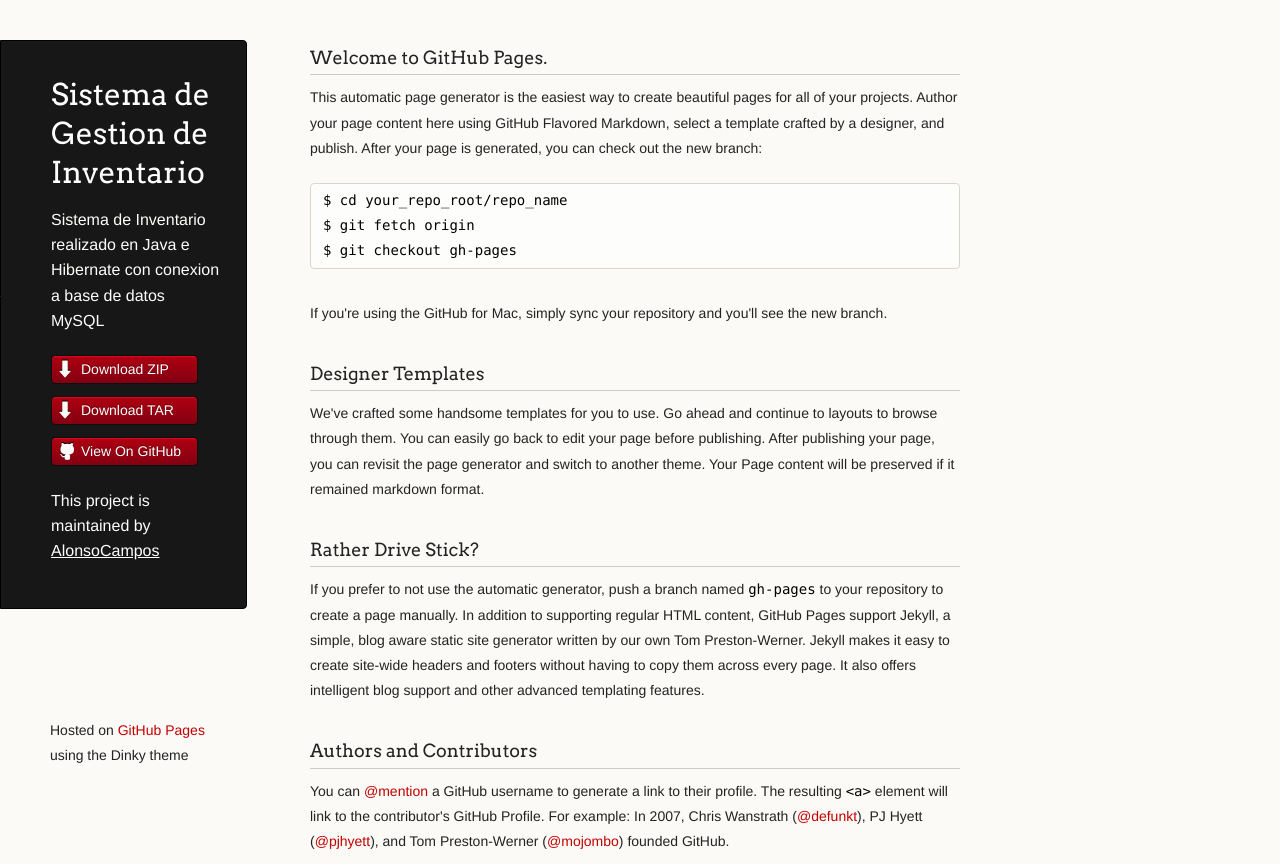
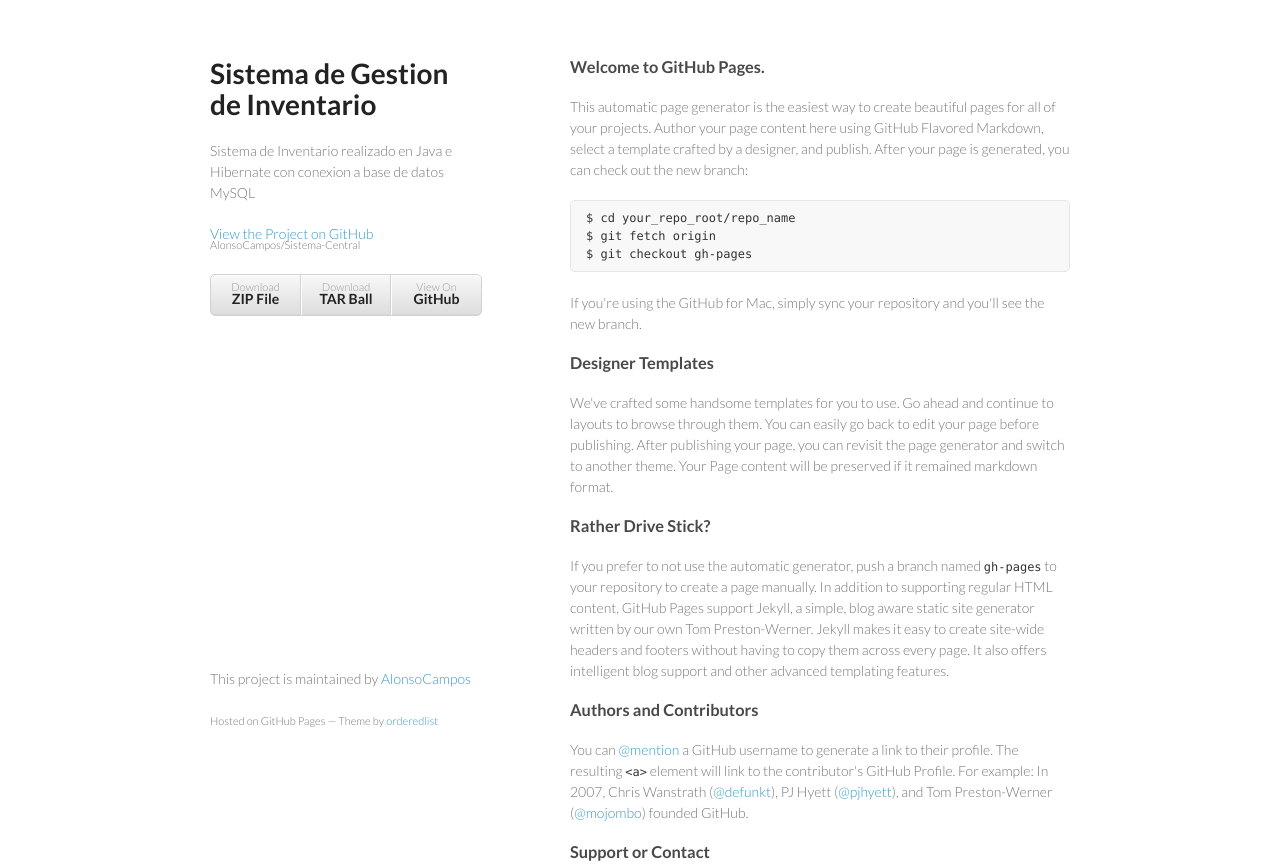
Before and after one commit to AlonsoCampos/Sistema-Central, a plain HTML site: page index.html in a window 1280 px wide. Shown: the top 864 px of the page. Drawn offline with Linux system fonts and the light colour scheme.

```diff
--- a/index.html
+++ b/index.html
@@ -7,7 +7,6 @@
 
     <link rel="stylesheet" href="stylesheets/styles.css">
     <link rel="stylesheet" href="stylesheets/github-light.css">
-    <script src="javascripts/scale.fix.js"></script>
     <meta name="viewport" content="width=device-width, initial-scale=1, user-scalable=no">
     <!--[if lt IE 9]>
     <script src="//html5shiv.googlecode.com/svn/trunk/html5.js"></script>
@@ -16,18 +15,17 @@
   <body>
     <div class="wrapper">
       <header>
-        <h1 class="header">Sistema de Gestion de Inventario</h1>
-        <p class="header">Sistema de Inventario realizado en Java e Hibernate con conexion a base de datos MySQL</p>
+        <h1>Sistema de Gestion de Inventario</h1>
+        <p>Sistema de Inventario realizado en Java e Hibernate con conexion a base de datos MySQL</p>
+
+        <p class="view"><a href="https://github.com/AlonsoCampos/Sistema-Central">View the Project on GitHub <small>AlonsoCampos/Sistema-Central</small></a></p>
+
 
         <ul>
-          <li class="download"><a class="buttons" href="https://github.com/AlonsoCampos/Sistema-Central/zipball/master">Download ZIP</a></li>
-          <li class="download"><a class="buttons" href="https://github.com/AlonsoCampos/Sistema-Central/tarball/master">Download TAR</a></li>
-          <li><a class="buttons github" href="https://github.com/AlonsoCampos/Sistema-Central">View On GitHub</a></li>
+          <li><a href="https://github.com/AlonsoCampos/Sistema-Central/zipball/master">Download <strong>ZIP File</strong></a></li>
+          <li><a href="https://github.com/AlonsoCampos/Sistema-Central/tarball/master">Download <strong>TAR Ball</strong></a></li>
+          <li><a href="https://github.com/AlonsoCampos/Sistema-Central">View On <strong>GitHub</strong></a></li>
         </ul>
-
-        <p class="header">This project is maintained by <a class="header name" href="https://github.com/AlonsoCampos">AlonsoCampos</a></p>
-
-
       </header>
       <section>
         <h3>
@@ -63,10 +61,11 @@ $ git checkout gh-pages
 <p>Having trouble with Pages? Check out the documentation at <a href="https://help.github.com/pages">https://help.github.com/pages</a> or contact <a href="mailto:support@github.com">support@github.com</a> and we’ll help you sort it out.</p>
       </section>
       <footer>
-        <p><small>Hosted on <a href="https://pages.github.com">GitHub Pages</a> using the Dinky theme</small></p>
+        <p>This project is maintained by <a href="https://github.com/AlonsoCampos">AlonsoCampos</a></p>
+        <p><small>Hosted on GitHub Pages &mdash; Theme by <a href="https://github.com/orderedlist">orderedlist</a></small></p>
       </footer>
     </div>
-    <!--[if !IE]><script>fixScale(document);</script><![endif]-->
+    <script src="javascripts/scale.fix.js"></script>
 
   </body>
 </html>
--- a/stylesheets/styles.css
+++ b/stylesheets/styles.css
@@ -1,338 +1,186 @@
-@import url(https://fonts.googleapis.com/css?family=Arvo:400,700,400italic);
-
-/* MeyerWeb Reset */
-
-html, body, div, span, applet, object, iframe,
-h1, h2, h3, h4, h5, h6, p, blockquote, pre,
-a, abbr, acronym, address, big, cite, code,
-del, dfn, em, img, ins, kbd, q, s, samp,
-small, strike, strong, sub, sup, tt, var,
-b, u, i, center,
-dl, dt, dd, ol, ul, li,
-fieldset, form, label, legend,
-table, caption, tbody, tfoot, thead, tr, th, td,
-article, aside, canvas, details, embed,
-figure, figcaption, footer, header, hgroup,
-menu, nav, output, ruby, section, summary,
-time, mark, audio, video {
-  margin: 0;
-  padding: 0;
-  border: 0;
-  font: inherit;
-  vertical-align: baseline;
-}
-
-
-/* Base text styles */
+@import url(https://fonts.googleapis.com/css?family=Lato:300italic,700italic,300,700);
 
 body {
-  padding:10px 50px 0 0;
-  font-family:"Helvetica Neue", Helvetica, Arial, sans-serif;
-	font-size: 14px;
-	color: #232323;
-	background-color: #FBFAF7;
-	margin: 0;
-	line-height: 1.8em;
-	-webkit-font-smoothing: antialiased;
-
+  padding:50px;
+  font:14px/1.5 Lato, "Helvetica Neue", Helvetica, Arial, sans-serif;
+  color:#777;
+  font-weight:300;
 }
 
 h1, h2, h3, h4, h5, h6 {
-  color:#232323;
-  margin:36px 0 10px;
+  color:#222;
+  margin:0 0 20px;
 }
 
-p, ul, ol, table, dl {
-  margin:0 0 22px;
+p, ul, ol, table, pre, dl {
+  margin:0 0 20px;
 }
 
 h1, h2, h3 {
-	font-family: Arvo, Monaco, serif;
-  line-height:1.3;
-	font-weight: normal;
-}
-
-h1,h2, h3 {
-	display: block;
-	border-bottom: 1px solid #ccc;
-	padding-bottom: 5px;
+  line-height:1.1;
 }
 
 h1 {
-	font-size: 30px;
+  font-size:28px;
 }
 
 h2 {
-	font-size: 24px;
+  color:#393939;
 }
 
-h3 {
-	font-size: 18px;
-}
-
-h4, h5, h6 {
-	font-family: Arvo, Monaco, serif;
-	font-weight: 700;
+h3, h4, h5, h6 {
+  color:#494949;
 }
 
 a {
-  color:#C30000;
-  font-weight:200;
+  color:#39c;
+  font-weight:400;
   text-decoration:none;
 }
 
-a:hover {
-	text-decoration: underline;
+a small {
+  font-size:11px;
+  color:#777;
+  margin-top:-0.6em;
+  display:block;
 }
 
-a small {
-	font-size: 12px;
+.wrapper {
+  width:860px;
+  margin:0 auto;
 }
 
-em {
-	font-style: italic;
+blockquote {
+  border-left:1px solid #e5e5e5;
+  margin:0;
+  padding:0 0 0 20px;
+  font-style:italic;
+}
+
+code, pre {
+  font-family:Monaco, Bitstream Vera Sans Mono, Lucida Console, Terminal;
+  color:#333;
+  font-size:12px;
+}
+
+pre {
+  padding:8px 15px;
+  background: #f8f8f8;
+  border-radius:5px;
+  border:1px solid #e5e5e5;
+  overflow-x: auto;
+}
+
+table {
+  width:100%;
+  border-collapse:collapse;
+}
+
+th, td {
+  text-align:left;
+  padding:5px 10px;
+  border-bottom:1px solid #e5e5e5;
+}
+
+dt {
+  color:#444;
+  font-weight:700;
+}
+
+th {
+  color:#444;
+}
+
+img {
+  max-width:100%;
+}
+
+header {
+  width:270px;
+  float:left;
+  position:fixed;
+}
+
+header ul {
+  list-style:none;
+  height:40px;
+
+  padding:0;
+
+  background: #eee;
+  background: -moz-linear-gradient(top, #f8f8f8 0%, #dddddd 100%);
+  background: -webkit-gradient(linear, left top, left bottom, color-stop(0%,#f8f8f8), color-stop(100%,#dddddd));
+  background: -webkit-linear-gradient(top, #f8f8f8 0%,#dddddd 100%);
+  background: -o-linear-gradient(top, #f8f8f8 0%,#dddddd 100%);
+  background: -ms-linear-gradient(top, #f8f8f8 0%,#dddddd 100%);
+  background: linear-gradient(top, #f8f8f8 0%,#dddddd 100%);
+
+  border-radius:5px;
+  border:1px solid #d2d2d2;
+  box-shadow:inset #fff 0 1px 0, inset rgba(0,0,0,0.03) 0 -1px 0;
+  width:270px;
+}
+
+header li {
+  width:89px;
+  float:left;
+  border-right:1px solid #d2d2d2;
+  height:40px;
+}
+
+header ul a {
+  line-height:1;
+  font-size:11px;
+  color:#999;
+  display:block;
+  text-align:center;
+  padding-top:6px;
+  height:40px;
 }
 
 strong {
+  color:#222;
   font-weight:700;
 }
 
-ul {
-  list-style-position: inside;
-  list-style: disc;
-  padding-left: 25px;
+header ul li + li {
+  width:88px;
+  border-left:1px solid #fff;
 }
 
-ol {
-  list-style-position: inside;
-  list-style: decimal;
-  padding-left: 25px;
+header ul li + li + li {
+  border-right:none;
+  width:89px;
 }
 
-blockquote {
-  margin: 0;
-  padding: 0 0 0 20px;
-  font-style: italic;
+header ul a strong {
+  font-size:14px;
+  display:block;
+  color:#222;
 }
 
-dl, dt, dd, dl p {
-	font-color: #444;
+section {
+  width:500px;
+  float:right;
+  padding-bottom:50px;
 }
 
-dl dt {
-  font-weight: bold;
-}
-
-dl dd {
-  padding-left: 20px;
-  font-style: italic;
-}
-
-dl p {
-  padding-left: 20px;
-  font-style: italic;
+small {
+  font-size:11px;
 }
 
 hr {
   border:0;
-  background:#ccc;
+  background:#e5e5e5;
   height:1px;
-  margin:0 0 24px;
+  margin:0 0 20px;
 }
 
-/* Images */
-
-img {
-  position: relative;
-  margin: 0 auto;
-  max-width: 650px;
-  padding: 5px;
-  margin: 10px 0 32px 0;
-  border: 1px solid #ccc;
-}
-
-p img {
-  display: inline;
-  margin: 0;
-  padding: 0;
-  vertical-align: middle;
-  text-align: center;
-  border: none;
-}
-
-/* Code blocks */
-
-code, pre {
-	font-family: Monaco, "Bitstream Vera Sans Mono", "Lucida Console", Terminal, monospace;
-  color:#000;
-  font-size:14px;
-}
-
-pre {
-	padding: 4px 12px;
-  background: #FDFEFB;
-  border-radius:4px;
-  border:1px solid #D7D8C8;
-  overflow: auto;
-  overflow-y: hidden;
-	margin-bottom: 32px;
-}
-
-
-/* Tables */
-
-table {
-  width:100%;
-}
-
-table {
-  border: 1px solid #ccc;
-  margin-bottom: 32px;
-  text-align: left;
- }
-
-th {
-  font-family: 'Arvo', Helvetica, Arial, sans-serif;
-	font-size: 18px;
-	font-weight: normal;
-  padding: 10px;
-  background: #232323;
-  color: #FDFEFB;
- }
-
-td {
-  padding: 10px;
-	background: #ccc;
- }
-
-
-/* Wrapper */
-.wrapper {
-  width:960px;
-}
-
-
-/* Header */
-
-header {
-	background-color: #171717;
-	color: #FDFDFB;
-  width:170px;
+footer {
+  width:270px;
   float:left;
   position:fixed;
-	border: 1px solid #000;
-	-webkit-border-top-right-radius: 4px;
-	-webkit-border-bottom-right-radius: 4px;
-	-moz-border-radius-topright: 4px;
-	-moz-border-radius-bottomright: 4px;
-	border-top-right-radius: 4px;
-	border-bottom-right-radius: 4px;
-	padding: 34px 25px 22px 50px;
-	margin: 30px 25px 0 0;
-	-webkit-font-smoothing: antialiased;
-}
-
-p.header {
-	font-size: 16px;
-}
-
-h1.header {
-	font-family: Arvo, sans-serif;
-	font-size: 30px;
-	font-weight: 300;
-	line-height: 1.3em;
-	border-bottom: none;
-	margin-top: 0;
-}
-
-
-h1.header, a.header, a.name, header a{
-	color: #fff;
-}
-
-a.header {
-	text-decoration: underline;
-}
-
-a.name {
-	white-space: nowrap;
-}
-
-header ul {
-  list-style:none;
-  padding:0;
-}
-
-header li {
-	list-style-type: none;
-  width:132px;
-  height:15px;
-	margin-bottom: 12px;
-	line-height: 1em;
-	padding: 6px 6px 6px 7px;
-
-	background: #AF0011;
-	background: -moz-linear-gradient(top, #AF0011 0%, #820011 100%);
-  background: -webkit-gradient(linear, left top, left bottom, color-stop(0%,#f8f8f8), color-stop(100%,#dddddd));
-  background: -webkit-linear-gradient(top, #AF0011 0%,#820011 100%);
-  background: -o-linear-gradient(top, #AF0011 0%,#820011 100%);
-  background: -ms-linear-gradient(top, #AF0011 0%,#820011 100%);
-  background: linear-gradient(top, #AF0011 0%,#820011 100%);
-
-	border-radius:4px;
-  border:1px solid #0D0D0D;
-
-	-webkit-box-shadow: inset 0px 1px 1px 0 rgba(233,2,38, 1);
-	box-shadow: inset 0px 1px 1px 0 rgba(233,2,38, 1);
-
-}
-
-header li:hover {
-	background: #C3001D;
-	background: -moz-linear-gradient(top, #C3001D 0%, #950119 100%);
-  background: -webkit-gradient(linear, left top, left bottom, color-stop(0%,#f8f8f8), color-stop(100%,#dddddd));
-  background: -webkit-linear-gradient(top, #C3001D 0%,#950119 100%);
-  background: -o-linear-gradient(top, #C3001D 0%,#950119 100%);
-  background: -ms-linear-gradient(top, #C3001D 0%,#950119 100%);
-  background: linear-gradient(top, #C3001D 0%,#950119 100%);
-}
-
-a.buttons {
-	-webkit-font-smoothing: antialiased;
-	background: url(../images/arrow-down.png) no-repeat;
-	font-weight: normal;
-	text-shadow: rgba(0, 0, 0, 0.4) 0 -1px 0;
-	padding: 2px 2px 2px 22px;
-	height: 30px;
-}
-
-a.github {
-	background: url(../images/octocat-small.png) no-repeat 1px;
-}
-
-a.buttons:hover {
-	color: #fff;
-	text-decoration: none;
-}
-
-
-/* Section - for main page content */
-
-section {
-  width:650px;
-  float:right;
-  padding-bottom:50px;
-}
-
-
-/* Footer */
-
-footer {
-  width:170px;
-  float:left;
-  position:fixed;
-  bottom:10px;
-	padding-left: 50px;
+  bottom:50px;
 }
 
 @media print, screen and (max-width: 960px) {
@@ -348,18 +196,14 @@ footer {
     width:auto;
   }
 
-	footer {
-		border-top: 1px solid #ccc;
-		margin:0 84px 0 50px;
-		padding:0;
-	}
-
   header {
     padding-right:320px;
   }
 
   section {
-    padding:20px 84px 20px 50px;
+    border:1px solid #e5e5e5;
+    border-width:1px 0;
+    padding:20px 0;
     margin:0 0 20px;
   }
 
@@ -369,8 +213,8 @@ footer {
 
   header ul {
     position:absolute;
-    right:130px;
-    top:84px;
+    right:50px;
+    top:52px;
   }
 }
 
@@ -380,38 +224,26 @@ footer {
   }
 
   header {
-    padding:10px 20px 0;
-		margin-right: 0;
+    padding:0;
   }
-
-	section {
-    padding:10px 0 10px 20px;
-    margin:0 0 30px;
-  }
-
-	footer {
-		margin: 0 0 0 30px;
-	}
 
   header ul, header p.view {
     position:static;
   }
+
+  pre, code {
+    word-wrap:normal;
+  }
 }
 
 @media print, screen and (max-width: 480px) {
+  body {
+    padding:15px;
+  }
 
-  header ul li.download {
+  header ul {
     display:none;
   }
-
-	footer {
-		margin: 0 0 0 20px;
-	}
-
-	footer a{
-		display:block;
-	}
-
 }
 
 @media print {
```
Also changed, not shown: javascripts/scale.fix.js (+17 -20 lines).
